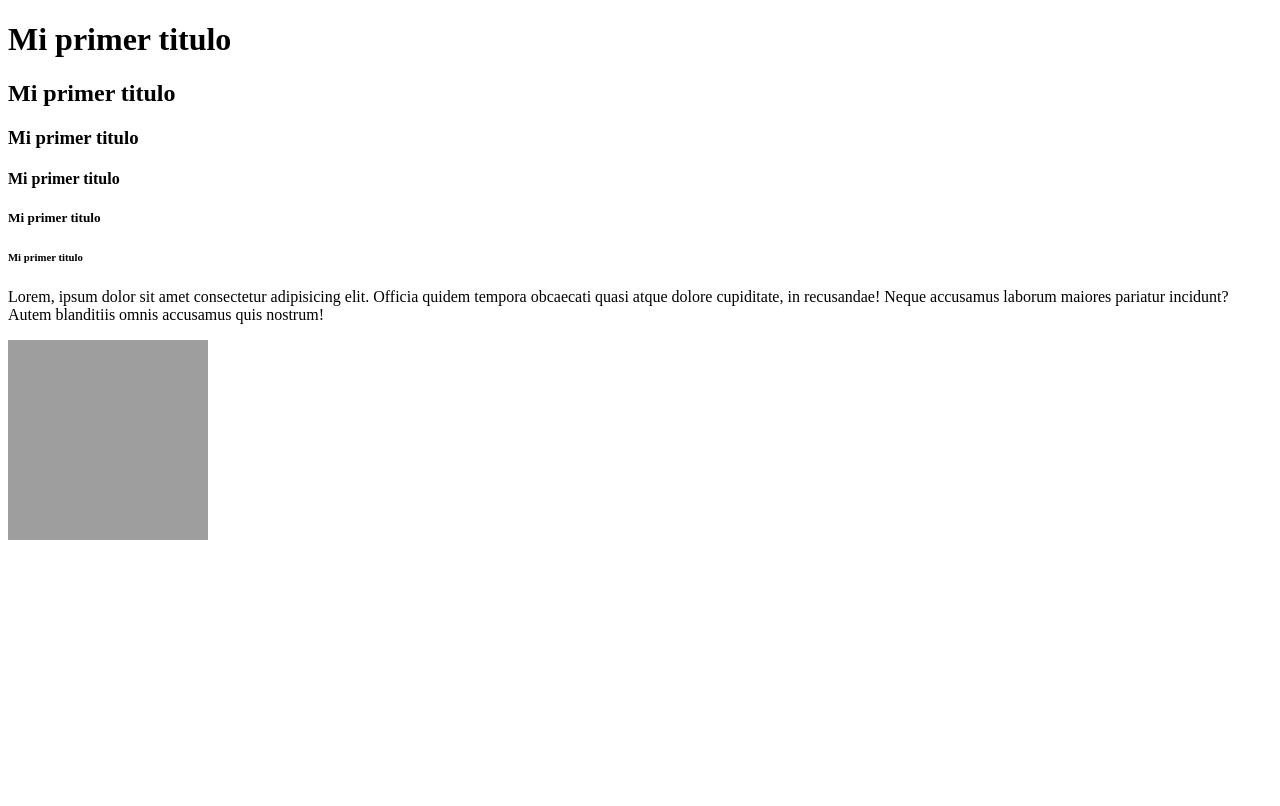
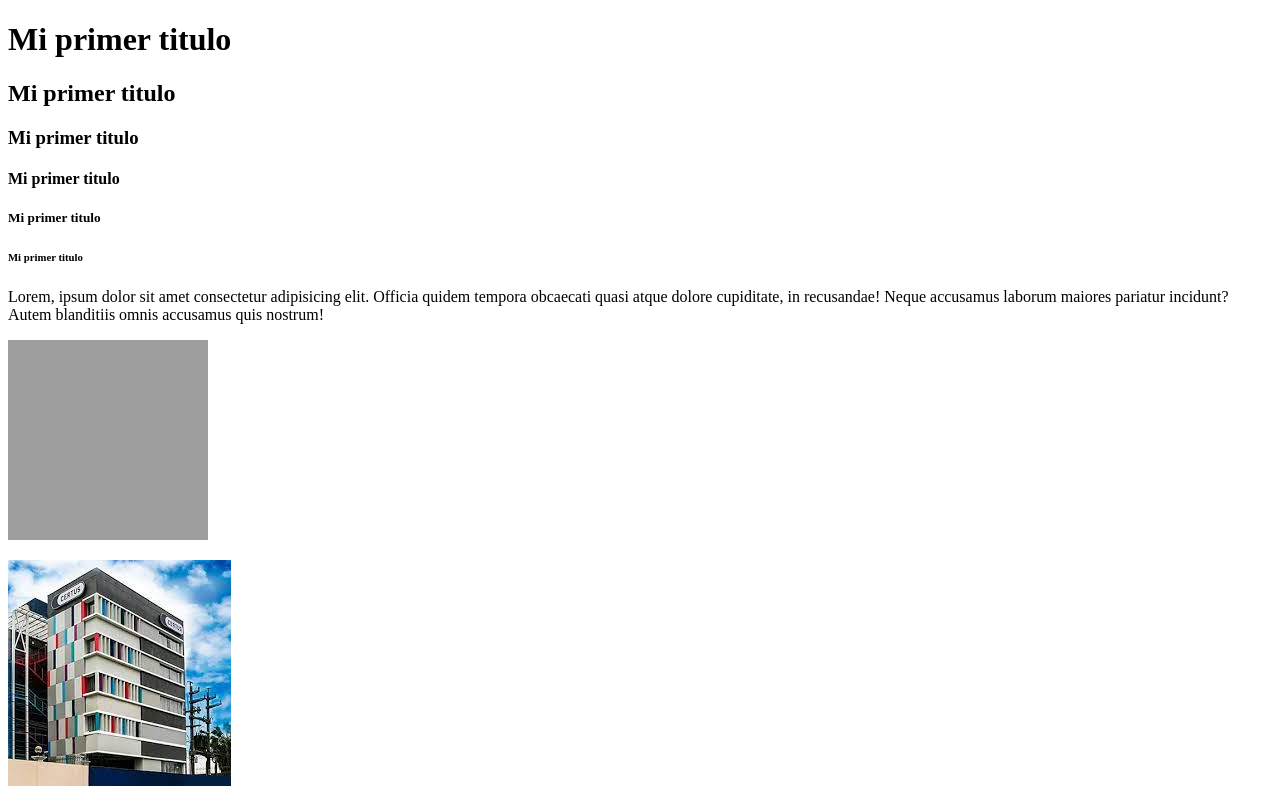
Before and after one commit to jeanpier22/CERTUS-Lenguaje_2024-1, a plain HTML site: page index.html in a window 1280 px wide. Drawn offline with Linux system fonts and the light colour scheme; grey boxes are pictures that could not be loaded.

Commit message:
Agregando una imagen local

```diff
--- a/index.html
+++ b/index.html
@@ -25,6 +25,9 @@
              width="200px"
              height="200px"
         >
+        <p>
+            <img src="./descarga.jpeg" alt="Edificio">
+        </p>
 
     </body>
 </html>
```
Also changed, not shown: descarga.jpeg (added).
